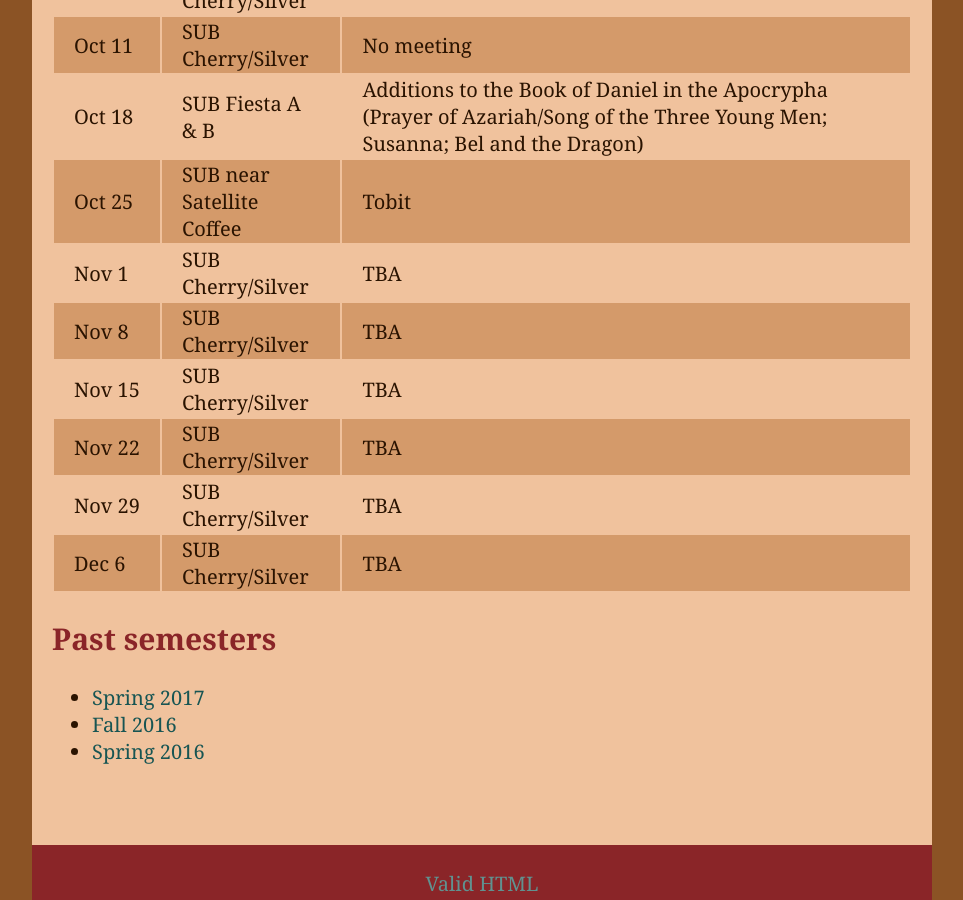
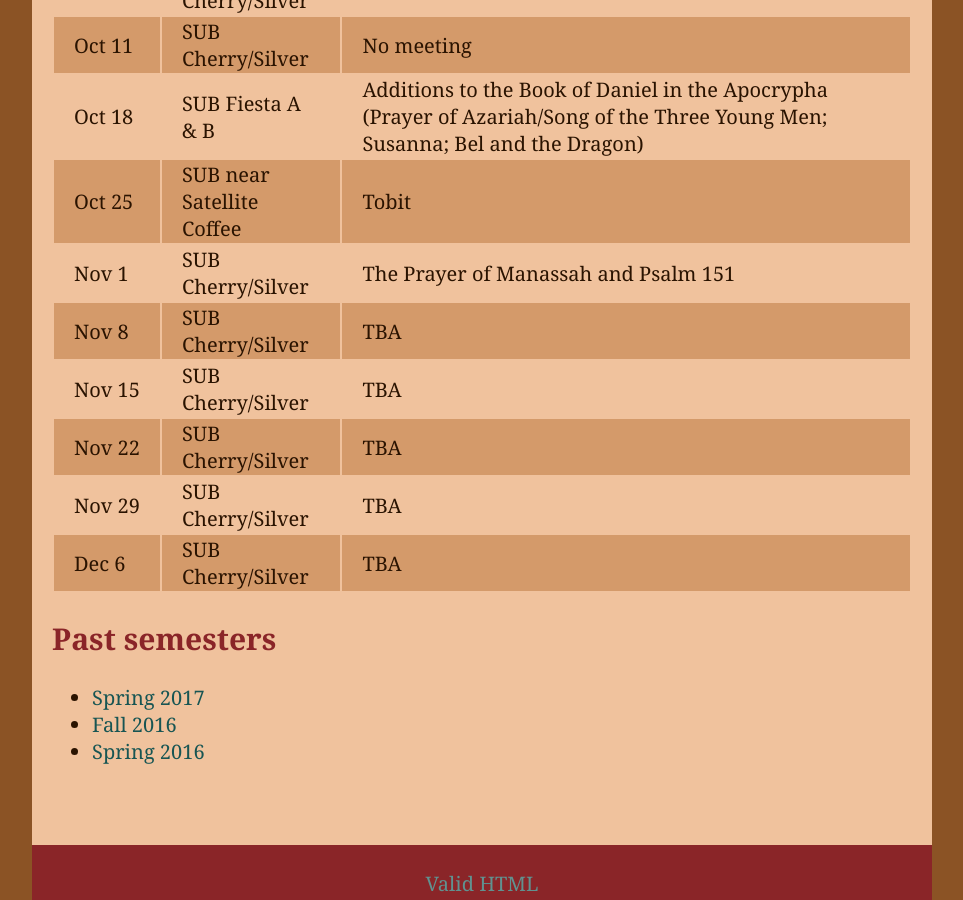
Before and after one commit to jarthurgross/gcf-website, a Jekyll site: the page built from lunchbox_theology/index.md, in a window 1280 px wide and 900 px high, scrolled down 1303 px. Shown: the whole window, without its empty margins (158-1121 px from the left). Built offline with Jekyll 4.4.1, drawn with Linux system fonts in a browser that asks for light colours; Markdown is read by kramdown in place of the engine named in the settings.

Commit message:
Update lunchbox theology schedule

```diff
--- a/lunchbox_theology/index.md
+++ b/lunchbox_theology/index.md
@@ -30,7 +30,7 @@ reading material as we settle on them.
 | Oct&nbsp;11 | SUB Cherry/Silver | No meeting     |
 | Oct&nbsp;18 | SUB Fiesta A & B  | Additions to the Book of Daniel in the Apocrypha (Prayer of Azariah/Song of the Three Young Men; Susanna; Bel and the Dragon) |
 | Oct&nbsp;25 | SUB near Satellite Coffee  | Tobit |
-| Nov&nbsp;1  | SUB Cherry/Silver | TBA            |
+| Nov&nbsp;1  | SUB Cherry/Silver | The Prayer of Manassah and Psalm 151 |
 | Nov&nbsp;8  | SUB Cherry/Silver | TBA            |
 | Nov&nbsp;15 | SUB Cherry/Silver | TBA            |
 | Nov&nbsp;22 | SUB Cherry/Silver | TBA            |
```
